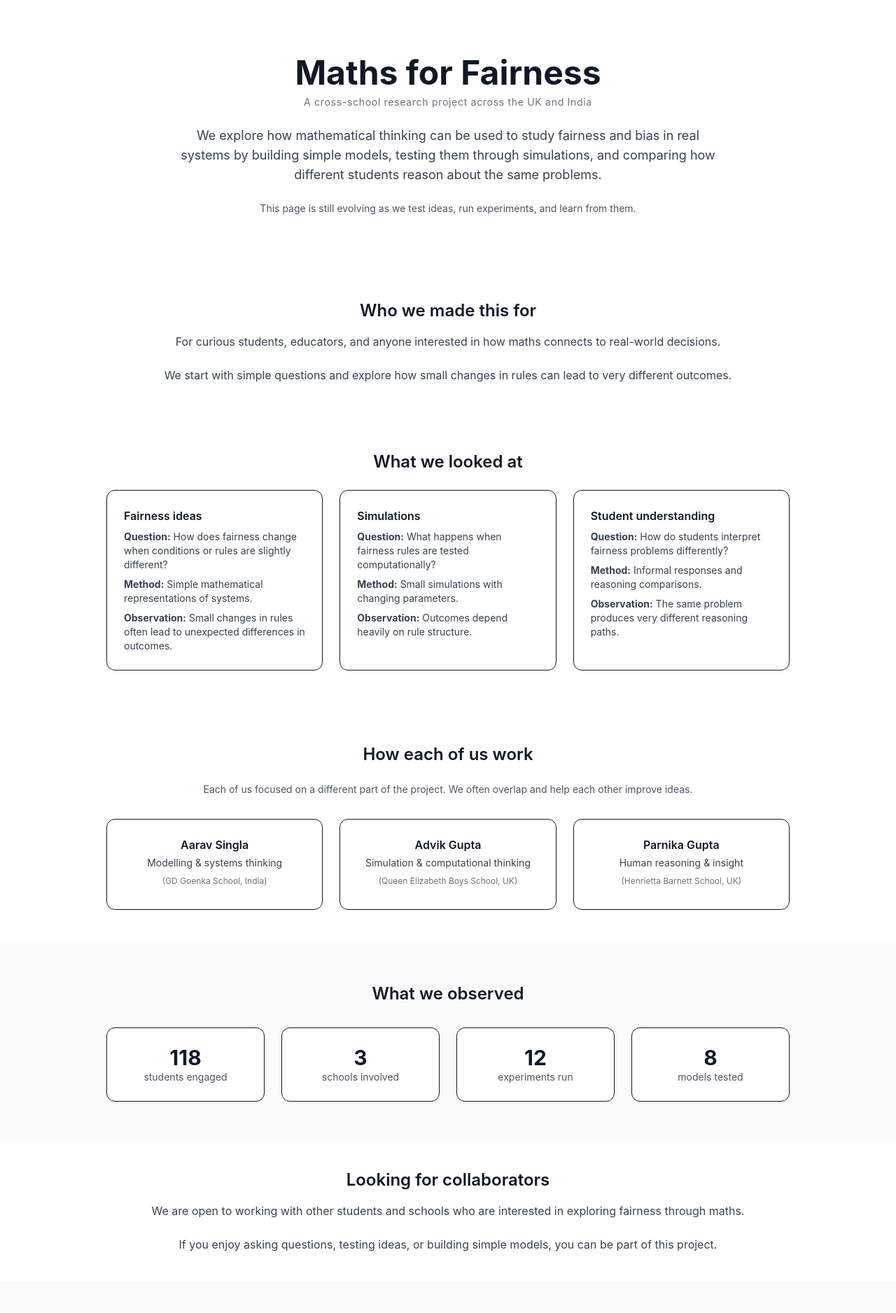
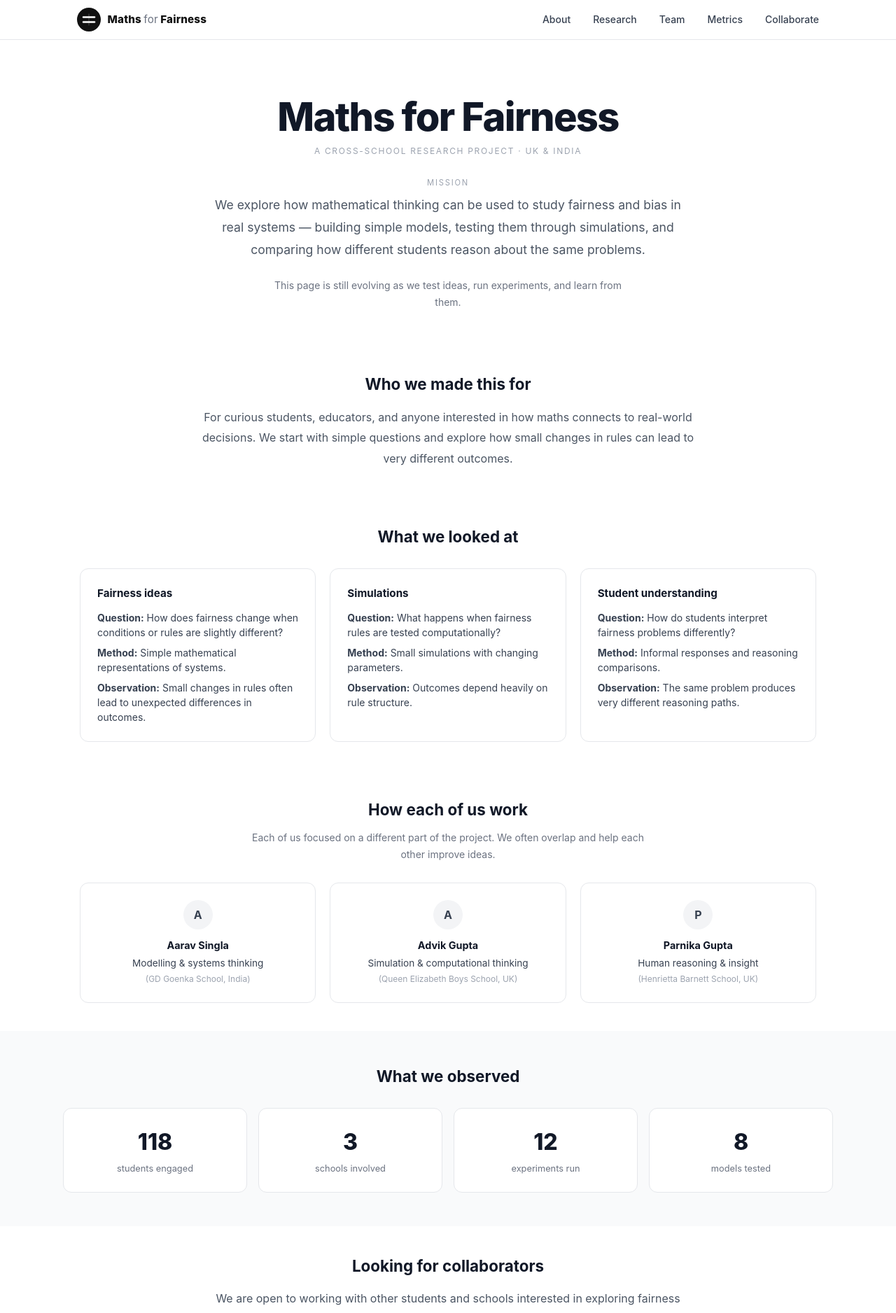
Before and after one commit to AdvikGupta2010/maths-for-fairness, a Next.js app: page / in a window 1280 px wide. Shown: the top 1876 px of the page at 70% size. Built offline with nearby package versions, Linux system fonts and the light colour scheme.

Commit message:
fix: add navbar

```diff
--- a/app/globals.css
+++ b/app/globals.css
@@ -1 +1,5 @@
 @import "tailwindcss";
+html {
+  scroll-behavior: smooth;
+  scroll-padding-top: 64px;
+}
--- a/app/page.tsx
+++ b/app/page.tsx
@@ -8,76 +8,58 @@ export default function MathsForFairness() {
     experiments: 12,
     models: 8
   });
+  const [menuOpen, setMenuOpen] = useState(false);
+  const [scrolled, setScrolled] = useState(false);
 
   useEffect(() => {
-    // =========================
-    // SEO (React + Vercel safe)
-    // =========================
+    const handleScroll = () => setScrolled(window.scrollY > 20);
+    window.addEventListener("scroll", handleScroll);
+    return () => window.removeEventListener("scroll", handleScroll);
+  }, []);
 
-    const title = "Maths for Fairness | Student Research Project (UK & India)";
-    document.title = title;
+  useEffect(() => {
+    document.title = "Maths for Fairness | Student Research Project (UK & India)";
 
-    const description =
-      "A student-led cross-school research project exploring fairness and bias using mathematical models, simulations, and reasoning across UK and India schools.";
+    const description = "A student-led cross-school research project exploring fairness and bias using mathematical models, simulations, and reasoning across UK and India schools.";
+    const keywords = "maths for fairness, student research project, fairness in mathematics, bias in systems, mathematical modelling, simulations, UK India school project, computational thinking";
 
-    const keywords =
-      "maths for fairness, student research project, fairness in mathematics, bias in systems, mathematical modelling, simulations, UK India school project, computational thinking";
+    let metaDesc = document.querySelector('meta[name="description"]') as HTMLMetaElement | null;
+    if (!metaDesc) {
+      metaDesc = document.createElement("meta") as HTMLMetaElement;
+      metaDesc.setAttribute("name", "description");
+      document.head.appendChild(metaDesc);
+    }
+    metaDesc.setAttribute("content", description);
 
-    // Meta description
-    let metaDescription = document.querySelector('meta[name="description"]');
-    if (!metaDescription) {
-      metaDescription = document.createElement("meta");
-      metaDescription.name = "description";
-      document.head.appendChild(metaDescription);
+    let metaKw = document.querySelector('meta[name="keywords"]') as HTMLMetaElement | null;
+    if (!metaKw) {
+      metaKw = document.createElement("meta") as HTMLMetaElement;
+      metaKw.setAttribute("name", "keywords");
+      document.head.appendChild(metaKw);
     }
-    metaDescription.setAttribute("content", description);
+    metaKw.setAttribute("content", keywords);
 
-    // Meta keywords
-    let metaKeywords = document.querySelector('meta[name="keywords"]');
-    if (!metaKeywords) {
-      metaKeywords = document.createElement("meta");
-      metaKeywords.name = "keywords";
-      document.head.appendChild(metaKeywords);
-    }
-    metaKeywords.setAttribute("content", keywords);
-
-    // Canonical URL (replace with real domain when deployed)
-    const canonicalUrl = "https://mathsforfairness.org";
-    let linkCanonical = document.querySelector("link[rel='canonical']");
-    if (!linkCanonical) {
-      linkCanonical = document.createElement("link");
-      linkCanonical.rel = "canonical";
-      document.head.appendChild(linkCanonical);
-    }
-    linkCanonical.href = canonicalUrl;
-
-    // =========================
-    // Schema.org structured data
-    // =========================
     const schema = {
       "@context": "https://schema.org",
       "@type": "ResearchProject",
-      "name": "Maths for Fairness",
-      "description": description,
-      "areaOfStudy": "Mathematics, Fairness, Computational Thinking",
-      "educationalLevel": "Secondary School",
-      "locationCreated": "UK and India",
-      "author": [
-        { "@type": "Person", "name": "Aarav Singla" },
-        { "@type": "Person", "name": "Advik Gupta" },
-        { "@type": "Person", "name": "Parnika Gupta" }
+      name: "Maths for Fairness",
+      description,
+      areaOfStudy: "Mathematics, Fairness, Computational Thinking",
+      educationalLevel: "Secondary School",
+      locationCreated: "UK and India",
+      author: [
+        { "@type": "Person", name: "Aarav Singla" },
+        { "@type": "Person", name: "Advik Gupta" },
+        { "@type": "Person", name: "Parnika Gupta" }
       ]
     };
-
     let script = document.querySelector("script[type='application/ld+json']");
     if (!script) {
       script = document.createElement("script");
-      script.type = "application/ld+json";
+      script.setAttribute("type", "application/ld+json");
       document.head.appendChild(script);
     }
     script.textContent = JSON.stringify(schema);
-
-    // =========================
 
     const interval = setInterval(() => {
       setStats(prev => ({
@@ -91,161 +73,242 @@ export default function MathsForFairness() {
     return () => clearInterval(interval);
   }, []);
 
+  const navLinks = [
+    { href: "#about", label: "About" },
+    { href: "#research", label: "Research" },
+    { href: "#team", label: "Team" },
+    { href: "#metrics", label: "Metrics" },
+    { href: "#collaborate", label: "Collaborate" }
+  ];
+
   return (
-    <main className="min-h-screen bg-white text-gray-900 font-sans">
+    <>
+      <style>{`
+        * { box-sizing: border-box; }
+        .desktop-nav { display: flex; }
+        .hamburger { display: none; }
+        @media (max-width: 640px) {
+          .desktop-nav { display: none !important; }
+          .hamburger { display: flex !important; }
+        }
+        .nav-link {
+          font-size: 0.875rem;
+          color: #374151;
+          text-decoration: none;
+          font-weight: 500;
+          padding: 4px 0;
+          border-bottom: 2px solid transparent;
+          transition: color 0.2s, border-color 0.2s;
+        }
+        .nav-link:hover {
+          color: #111;
+          border-bottom-color: #111;
+        }
+        .mobile-link {
+          display: block;
+          padding: 0.75rem 0;
+          font-size: 0.95rem;
+          color: #374151;
+          text-decoration: none;
+          font-weight: 500;
+          border-bottom: 1px solid #f3f4f6;
+          transition: color 0.2s;
+        }
+        .mobile-link:hover { color: #111; }
+        .card {
+          border: 1px solid #e5e7eb;
+          border-radius: 12px;
+          padding: 1.5rem;
+          transition: box-shadow 0.2s, transform 0.2s;
+        }
+        .card:hover {
+          box-shadow: 0 4px 16px rgba(0,0,0,0.07);
+          transform: translateY(-2px);
+        }
+      `}</style>
 
-      {/* HERO / ABSTRACT */}
-      <header className="max-w-5xl mx-auto px-6 py-20 text-center">
-        <h1 className="text-5xl font-bold mb-2">Maths for Fairness</h1>
+      {/* NAVBAR */}
+      <nav style={{
+        position: "sticky", top: 0, zIndex: 50,
+        backgroundColor: "white",
+        borderBottom: "1px solid #e5e7eb",
+        boxShadow: scrolled ? "0 1px 8px rgba(0,0,0,0.07)" : "none",
+        transition: "box-shadow 0.3s ease"
+      }}>
+        <div style={{ maxWidth: "1100px", margin: "0 auto", padding: "0 1.25rem" }}>
+          <div style={{ display: "flex", justifyContent: "space-between", alignItems: "center", height: "56px" }}>
 
-        <p className="text-sm tracking-wider text-gray-500 mb-6">
-          A cross-school research project across the UK and India
+            <div style={{ display: "flex", alignItems: "center", gap: "0.6rem" }}>
+              <svg width="34" height="34" viewBox="0 0 34 34" fill="none" xmlns="http://www.w3.org/2000/svg">
+                <circle cx="17" cy="17" r="17" fill="#111"/>
+                {/* = sign: two white bars symbolising equality/fairness */}
+                <line x1="9" y1="13.5" x2="25" y2="13.5" stroke="white" strokeWidth="2.5" strokeLinecap="round"/>
+                <line x1="9" y1="20.5" x2="25" y2="20.5" stroke="white" strokeWidth="2.5" strokeLinecap="round"/>
+                {/* Subtle vertical divider — maths axis */}
+                <line x1="17" y1="9" x2="17" y2="25" stroke="white" strokeWidth="1" strokeLinecap="round" strokeOpacity="0.25"/>
+              </svg>
+              <span style={{ fontWeight: 800, fontSize: "0.95rem", letterSpacing: "0.01em", color: "#111", lineHeight: 1 }}>
+                Maths <span style={{ fontWeight: 400, color: "#6b7280" }}>for</span> Fairness
+              </span>
+            </div>
+
+            {/* Desktop links */}
+            <div className="desktop-nav" style={{ gap: "2rem", alignItems: "center" }}>
+              {navLinks.map(link => (
+                <a key={link.href} href={link.href} className="nav-link">{link.label}</a>
+              ))}
+            </div>
+
+            {/* Hamburger button */}
+            <button
+              className="hamburger"
+              onClick={() => setMenuOpen(o => !o)}
+              aria-label="Toggle menu"
+              style={{
+                background: "none", border: "none", cursor: "pointer",
+                padding: "6px", flexDirection: "column", gap: "5px"
+              }}
+            >
+              <span style={{ display: "block", width: "22px", height: "2px", backgroundColor: "#111", borderRadius: "2px", transition: "transform 0.25s", transform: menuOpen ? "rotate(45deg) translate(5px, 5px)" : "none" }} />
+              <span style={{ display: "block", width: "22px", height: "2px", backgroundColor: "#111", borderRadius: "2px", transition: "opacity 0.25s", opacity: menuOpen ? 0 : 1 }} />
+              <span style={{ display: "block", width: "22px", height: "2px", backgroundColor: "#111", borderRadius: "2px", transition: "transform 0.25s", transform: menuOpen ? "rotate(-45deg) translate(5px, -5px)" : "none" }} />
+            </button>
+          </div>
+        </div>
+
+        {/* Mobile menu */}
+        {menuOpen && (
+          <div style={{ borderTop: "1px solid #f3f4f6", backgroundColor: "white", padding: "0.25rem 1.25rem 0.75rem" }}>
+            {navLinks.map(link => (
+              <a key={link.href} href={link.href} className="mobile-link" onClick={() => setMenuOpen(false)}>
+                {link.label}
+              </a>
+            ))}
+          </div>
+        )}
+      </nav>
+
+      <main style={{ minHeight: "100vh", backgroundColor: "white", color: "#111827" }}>
+
+        {/* HERO */}
+        <header style={{ maxWidth: "1100px", margin: "0 auto", padding: "5rem 1.5rem 3rem", textAlign: "center" }}>
+          <h1 style={{ fontSize: "clamp(2rem, 5vw, 3.5rem)", fontWeight: 800, marginBottom: "0.5rem", letterSpacing: "-0.03em", lineHeight: 1.1 }}>
+            Maths for Fairness
+          </h1>
+          <p style={{ fontSize: "0.75rem", letterSpacing: "0.14em", color: "#9ca3af", marginBottom: "1.75rem", textTransform: "uppercase" }}>
+            A cross-school research project · UK & India
           </p>
-
-        <p className="text-lg text-gray-700 max-w-3xl mx-auto">
-          We explore how mathematical thinking can be used to study fairness and bias in real systems by building simple models, testing them through simulations, and comparing how different students reason about the same problems.
+          <p style={{ fontSize: "0.7rem", letterSpacing: "0.16em", color: "#9ca3af", textTransform: "uppercase", marginBottom: "0.5rem" }}>
+            Mission
           </p>
-
-        <p className="text-sm text-gray-600 max-w-2xl mx-auto mt-6">
+          <p style={{ fontSize: "clamp(1rem, 2vw, 1.1rem)", color: "#4b5563", maxWidth: "680px", margin: "0 auto", lineHeight: 1.8 }}>
+            We explore how mathematical thinking can be used to study fairness and bias in real systems — building simple models, testing them through simulations, and comparing how different students reason about the same problems.
+          </p>
+          <p style={{ fontSize: "0.875rem", color: "#6b7280", maxWidth: "520px", margin: "1.5rem auto 0", lineHeight: 1.7 }}>
             This page is still evolving as we test ideas, run experiments, and learn from them.
           </p>
         </header>
 
-      {/* WHO THIS IS FOR */}
-      <section className="max-w-4xl mx-auto px-6 py-10 text-center">
-        <h2 className="text-2xl font-semibold mb-4">Who we made this for</h2>
-        <p className="text-gray-700">
+        {/* ABOUT */}
+        <section id="about" style={{ maxWidth: "760px", margin: "0 auto", padding: "2.5rem 1.5rem", textAlign: "center" }}>
+          <h2 style={{ fontSize: "1.4rem", fontWeight: 700, marginBottom: "1rem" }}>Who we made this for</h2>
+          <p style={{ color: "#4b5563", lineHeight: 1.85 }}>
             For curious students, educators, and anyone interested in how maths connects to real-world decisions.
-          <br /><br />
             We start with simple questions and explore how small changes in rules can lead to very different outcomes.
           </p>
         </section>
 
-
-
-      {/* RESEARCH QUESTIONS */}
-      <section className="max-w-5xl mx-auto px-6 py-14">
-        <h2 className="text-2xl font-semibold mb-6 text-center">What we looked at</h2>
-
-        <div className="grid md:grid-cols-3 gap-6">
-
-          <article className="border rounded-xl p-6">
-            <h3 className="font-semibold mb-2">Fairness ideas</h3>
-            <p className="text-sm text-gray-700"><b>Question:</b> How does fairness change when conditions or rules are slightly different?</p>
-            <p className="text-sm text-gray-700 mt-2"><b>Method:</b> Simple mathematical representations of systems.</p>
-            <p className="text-sm text-gray-700 mt-2"><b>Observation:</b> Small changes in rules often lead to unexpected differences in outcomes.</p>
+        {/* RESEARCH */}
+        <section id="research" style={{ maxWidth: "1100px", margin: "0 auto", padding: "2.5rem 1.5rem" }}>
+          <h2 style={{ fontSize: "1.4rem", fontWeight: 700, marginBottom: "1.75rem", textAlign: "center" }}>What we looked at</h2>
+          <div style={{ display: "grid", gridTemplateColumns: "repeat(auto-fit, minmax(260px, 1fr))", gap: "1.25rem" }}>
+            {[
+              { title: "Fairness ideas", q: "How does fairness change when conditions or rules are slightly different?", m: "Simple mathematical representations of systems.", o: "Small changes in rules often lead to unexpected differences in outcomes." },
+              { title: "Simulations", q: "What happens when fairness rules are tested computationally?", m: "Small simulations with changing parameters.", o: "Outcomes depend heavily on rule structure." },
+              { title: "Student understanding", q: "How do students interpret fairness problems differently?", m: "Informal responses and reasoning comparisons.", o: "The same problem produces very different reasoning paths." }
+            ].map(card => (
+              <article key={card.title} className="card">
+                <h3 style={{ fontWeight: 700, marginBottom: "0.75rem", fontSize: "0.95rem" }}>{card.title}</h3>
+                <p style={{ fontSize: "0.875rem", color: "#374151", marginBottom: "0.5rem" }}><b>Question:</b> {card.q}</p>
+                <p style={{ fontSize: "0.875rem", color: "#374151", marginBottom: "0.5rem" }}><b>Method:</b> {card.m}</p>
+                <p style={{ fontSize: "0.875rem", color: "#374151" }}><b>Observation:</b> {card.o}</p>
               </article>
-
-          <article className="border rounded-xl p-6">
-            <h3 className="font-semibold mb-2">Simulations</h3>
-            <p className="text-sm text-gray-700"><b>Question:</b> What happens when fairness rules are tested computationally?</p>
-            <p className="text-sm text-gray-700 mt-2"><b>Method:</b> Small simulations with changing parameters.</p>
-            <p className="text-sm text-gray-700 mt-2"><b>Observation:</b> Outcomes depend heavily on rule structure.</p>
-          </article>
-
-          <article className="border rounded-xl p-6">
-            <h3 className="font-semibold mb-2">Student understanding</h3>
-            <p className="text-sm text-gray-700"><b>Question:</b> How do students interpret fairness problems differently?</p>
-            <p className="text-sm text-gray-700 mt-2"><b>Method:</b> Informal responses and reasoning comparisons.</p>
-            <p className="text-sm text-gray-700 mt-2"><b>Observation:</b> The same problem produces very different reasoning paths.</p>
-          </article>
-
+            ))}
           </div>
         </section>
 
-      {/* CONTRIBUTOR LENSES */}
-      <section className="max-w-5xl mx-auto px-6 py-12">
-        <h2 className="text-2xl font-semibold mb-6 text-center">How each of us work</h2>
-
-        <p className="text-sm text-gray-600 text-center max-w-3xl mx-auto mb-8">
+        {/* TEAM */}
+        <section id="team" style={{ maxWidth: "1100px", margin: "0 auto", padding: "2.5rem 1.5rem" }}>
+          <h2 style={{ fontSize: "1.4rem", fontWeight: 700, marginBottom: "0.75rem", textAlign: "center" }}>How each of us work</h2>
+          <p style={{ fontSize: "0.875rem", color: "#6b7280", textAlign: "center", maxWidth: "560px", margin: "0 auto 1.75rem", lineHeight: 1.7 }}>
             Each of us focused on a different part of the project. We often overlap and help each other improve ideas.
           </p>
-
-        <div className="grid md:grid-cols-3 gap-6">
-
-          <article className="border rounded-xl p-6 text-center">
-			<h3 className="font-semibold mb-1">Aarav Singla</h3>
-			<p className="text-sm text-gray-700 mb-2">Modelling & systems thinking</p>
-			<p className="text-xs text-gray-500 mb-2">(GD Goenka School, India)</p>
+          <div style={{ display: "grid", gridTemplateColumns: "repeat(auto-fit, minmax(220px, 1fr))", gap: "1.25rem" }}>
+            {[
+              { name: "Aarav Singla", role: "Modelling & systems thinking", school: "(GD Goenka School, India)" },
+              { name: "Advik Gupta", role: "Simulation & computational thinking", school: "(Queen Elizabeth Boys School, UK)" },
+              { name: "Parnika Gupta", role: "Human reasoning & insight", school: "(Henrietta Barnett School, UK)" }
+            ].map(person => (
+              <article key={person.name} className="card" style={{ textAlign: "center" }}>
+                <div style={{ width: "42px", height: "42px", borderRadius: "50%", backgroundColor: "#f3f4f6", margin: "0 auto 0.75rem", display: "flex", alignItems: "center", justifyContent: "center", fontSize: "1rem", fontWeight: 700, color: "#374151" }}>
+                  {person.name[0]}
+                </div>
+                <h3 style={{ fontWeight: 700, marginBottom: "0.25rem", fontSize: "0.9rem" }}>{person.name}</h3>
+                <p style={{ fontSize: "0.85rem", color: "#374151", marginBottom: "0.25rem" }}>{person.role}</p>
+                <p style={{ fontSize: "0.75rem", color: "#9ca3af" }}>{person.school}</p>
               </article>
-
-          <article className="border rounded-xl p-6 text-center">
-		    <h3 className="font-semibold mb-1">Advik Gupta</h3>
-			<p className="text-sm text-gray-700 mb-2">Simulation & computational thinking</p>
-			<p className="text-xs text-gray-500 mb-2">(Queen Elizabeth Boys School, UK)</p>
-		 </article>
-
-
-          <article className="border rounded-xl p-6 text-center">
-			<h3 className="font-semibold mb-1">Parnika Gupta</h3>
-			<p className="text-sm text-gray-700 mb-2">Human reasoning & insight</p>
-			<p className="text-xs text-gray-500 mb-2">(Henrietta Barnett School, UK)</p>
-		 </article>
-
+            ))}
           </div>
         </section>
 
         {/* STATS */}
-      <section className="py-14 bg-gray-50">
-        <div className="max-w-5xl mx-auto px-6">
-
-          <h2 className="text-2xl font-semibold mb-2 text-center">What we observed</h2>
-
-          <div className="grid md:grid-cols-4 gap-6 text-center mt-8">
-            <div className="border rounded-xl p-6 bg-white">
-              <p className="text-3xl font-bold">{stats.students}</p>
-              <p className="text-sm text-gray-600">students engaged</p>
+        <section id="metrics" style={{ backgroundColor: "#f9fafb", padding: "3rem 1.5rem" }}>
+          <div style={{ maxWidth: "1100px", margin: "0 auto" }}>
+            <h2 style={{ fontSize: "1.4rem", fontWeight: 700, marginBottom: "1.75rem", textAlign: "center" }}>What we observed</h2>
+            <div style={{ display: "grid", gridTemplateColumns: "repeat(auto-fit, minmax(150px, 1fr))", gap: "1rem" }}>
+              {[
+                { value: stats.students, label: "students engaged" },
+                { value: stats.schools, label: "schools involved" },
+                { value: stats.experiments, label: "experiments run" },
+                { value: stats.models, label: "models tested" }
+              ].map(stat => (
+                <div key={stat.label} className="card" style={{ backgroundColor: "white", textAlign: "center" }}>
+                  <p style={{ fontSize: "2rem", fontWeight: 800, marginBottom: "0.25rem" }}>{stat.value}</p>
+                  <p style={{ fontSize: "0.8rem", color: "#6b7280" }}>{stat.label}</p>
                 </div>
-
-            <div className="border rounded-xl p-6 bg-white">
-              <p className="text-3xl font-bold">{stats.schools}</p>
-              <p className="text-sm text-gray-600">schools involved</p>
-            </div>
-
-            <div className="border rounded-xl p-6 bg-white">
-              <p className="text-3xl font-bold">{stats.experiments}</p>
-              <p className="text-sm text-gray-600">experiments run</p>
-            </div>
-
-            <div className="border rounded-xl p-6 bg-white">
-              <p className="text-3xl font-bold">{stats.models}</p>
-              <p className="text-sm text-gray-600">models tested</p>
-            </div>
+              ))}
             </div>
           </div>
         </section>
 
-      {/* COLLABORATORS */}
-      <section className="max-w-4xl mx-auto px-6 py-10 text-center">
-        <h2 className="text-2xl font-semibold mb-4">Looking for collaborators</h2>
-        <p className="text-gray-700">
-          We are open to working with other students and schools who are interested in exploring fairness through maths.
-          <br /><br />
+        {/* COLLABORATE */}
+        <section id="collaborate" style={{ maxWidth: "760px", margin: "0 auto", padding: "2.5rem 1.5rem", textAlign: "center" }}>
+          <h2 style={{ fontSize: "1.4rem", fontWeight: 700, marginBottom: "1rem" }}>Looking for collaborators</h2>
+          <p style={{ color: "#4b5563", lineHeight: 1.85 }}>
+            We are open to working with other students and schools interested in exploring fairness through maths.
             If you enjoy asking questions, testing ideas, or building simple models, you can be part of this project.
           </p>
         </section>
 
         {/* NOTES */}
-      <section className="bg-gray-50 py-14">
-        <div className="max-w-4xl mx-auto px-6">
-
-          <h2 className="text-2xl font-semibold mb-4">Notes</h2>
-
-          <ul className="text-gray-700 text-sm space-y-2 list-disc ml-5">
-            <li>We keep rewriting ideas when they don’t make sense yet.</li>
+        <section style={{ backgroundColor: "#f9fafb", padding: "2.5rem 1.5rem" }}>
+          <div style={{ maxWidth: "760px", margin: "0 auto" }}>
+            <h2 style={{ fontSize: "1.4rem", fontWeight: 700, marginBottom: "1rem" }}>Notes</h2>
+            <ul style={{ color: "#4b5563", fontSize: "0.9rem", lineHeight: 2.1, paddingLeft: "1.25rem" }}>
+              <li>We keep rewriting ideas when they don't make sense yet.</li>
               <li>Some parts are still unfinished and changing.</li>
               <li>We work across schools in the UK and India, moving ideas between modelling, simulation, and discussion.</li>
               <li>Different perspectives keep improving the work.</li>
             </ul>
-
           </div>
         </section>
 
         {/* FOOTER */}
-      <footer className="text-center py-10 text-gray-500 text-sm">
-        Maths for Fairness — Student-led research project<br/>
+        <footer style={{ textAlign: "center", padding: "2rem 1.5rem", color: "#9ca3af", fontSize: "0.8rem", borderTop: "1px solid #f3f4f6" }}>
+          Maths for Fairness — Student-led research project
         </footer>
 
       </main>
+    </>
   );
 }
```
Lines whose indentation alone changed are shown as unchanged.
